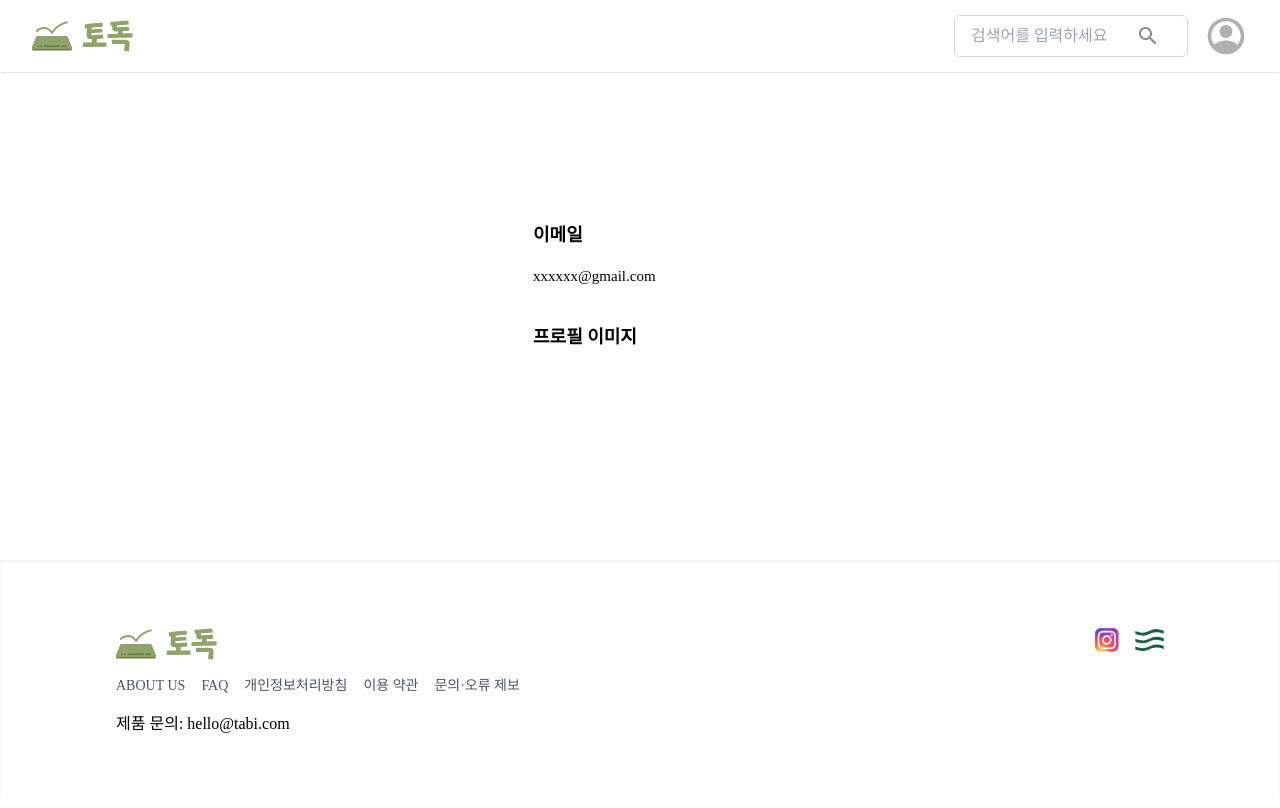
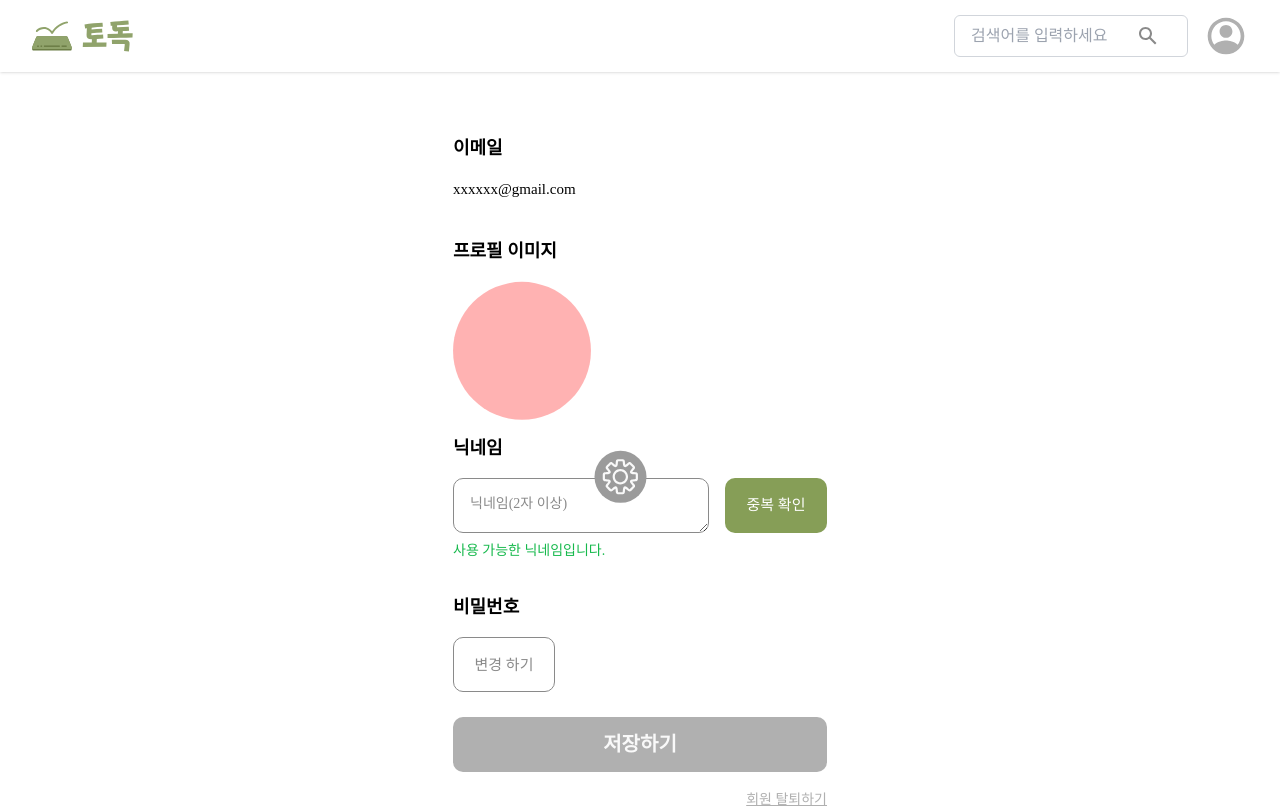
Before and after one commit to yihimin/js_todoc, a React (Create React App) app: page /mypage/update-info in a window 1280 px wide. Shown: the top 808 px of the page. Built offline with nearby package versions, Linux system fonts and the light colour scheme; a web font is replaced by a local one.

Commit message:
fix : updateInfoPage 요소추가

```diff
--- a/src/pages/MyPages/MyPage.jsx
+++ b/src/pages/MyPages/MyPage.jsx
@@ -15,7 +15,7 @@ const MyPage = () => {
         <img src={ProfileImg} alt="ProfileImg" className="mt-[140.38px]" />
         <img
           src={SettingBG}
-          alt="ProfileImg"
+          alt="SettingImg"
           className="absolute mt-[266.87px] ml-[140.75px]"
         />
       </div>
--- a/src/pages/MyPages/UpdateInfoPage.jsx
+++ b/src/pages/MyPages/UpdateInfoPage.jsx
@@ -1,18 +1,52 @@
 import React, {useState} from 'react';
 import SearchNav from '../../components/SearchNav';
 import ProfileImg from "../../assets/profile_img2.svg";
+import ChangeImg from "../../assets/setting_bg.svg";
 
 const UpdateInfoPage = () => {
 
     return (
         <div>
             <SearchNav/>
-            <div className="ml-[533.03px] mt-[148.64px] flex flex-col justify-center items-start relative">
-                <div className="text-black text-lg font-bold">이메일</div>
-                <div className="text-black text-[15px] font-normal mt-[16px]">xxxxxx@gmail.com</div>
-                <div className="text-black text-lg font-bold mt-[36.21px]">프로필 이미지</div>
-            </div>
-            <div className="flex flex-col justify-center items-center">
+            <div className="h-screen flex flex-col justify-center items-center">
+                <div className="w-[374px]">
+                    <div className="text-black text-lg font-bold">이메일</div>
+                    <div className="text-black text-[15px] font-normal mt-[16px]">xxxxxx@gmail.com</div>
+                    <div className="text-black text-lg font-bold mt-[36.21px]">프로필 이미지</div>
+                        <div className="flex flex-col justify-center items-start relative">
+                            <img src={ProfileImg} alt="ProfileImg" className="mt-[16px]"/>
+                            <img
+                                src={ChangeImg}
+                                alt="ChangeImg"
+                                className="absolute mt-[266.87px] ml-[140.75px]"/>
+                        </div>
+                    <div className="text-black text-lg font-bold mt-[13.74px]">닉네임</div>
+                    <div className="flex flex-row space-x-4 mt-[16px]">
+                        <textarea
+                            className="w-[256px] h-[55px] rounded-[10px] border border-[#8a8a8a] text-[#8a8a8a] text-sm flex justify-between items-center p-[15px_16px]">
+                            닉네임(2자 이상)
+                        </textarea>
+                        <button className="w-[102px] h-[55px] rounded-[10px] bg-[#869e57] text-white text-[15px]">
+                            중복 확인
+                        </button>
+                    </div>
+                    <div className="text-sm text-[#16b94c] mt-[8px]">사용 가능한 닉네임입니다.</div> {/* 상황별 메세지 다르게 or hidden */}
+                    <div>
+                        <div className="text-black text-lg font-bold mt-[32.67px]">비밀번호</div>
+                        <button
+                            className="w-[102px] h-[55px] rounded-[10px] border border-[#8a8a8a] text-[#8a8a8a] text-[15px] mt-[16px]">변경
+                            하기
+                        </button>
+                    </div>
+                    <button
+                        className="w-[374px] h-[55px] rounded-[10px] bg-[#b0b0b0] text-[#f9f9f9] text-xl font-bold mt-[24.34px]">저장하기
+                    </button>
+                    <div className="flex justify-end">
+                        <button className="text-sm text-[#b0b0b0] underline mt-[17.87px]">
+                            회원 탈퇴하기
+                        </button>
+                    </div>
+                </div>
             </div>
         </div>
     );
```
Also changed, not shown: src/assets/Img_box_fill.svg (added), src/assets/change_bg.svg (added).
